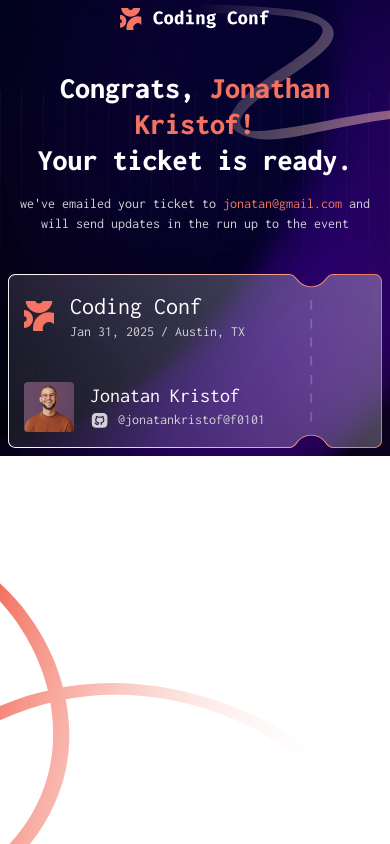
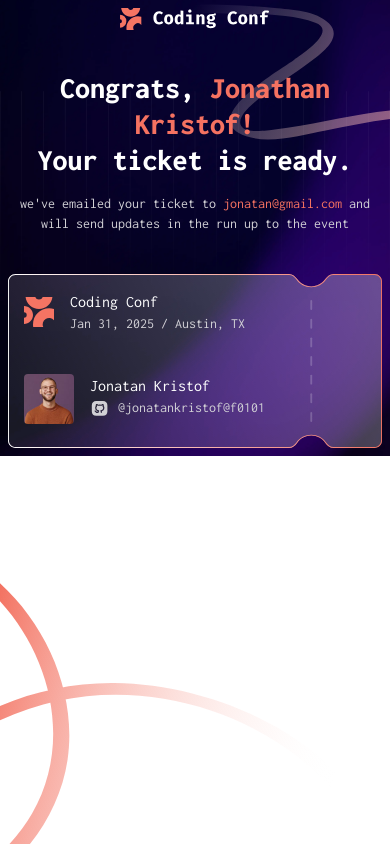
Before and after one commit to stkeys/nextjs-mini-project, a Next.js app: page /ticket in a window 390 px wide. Built offline with nearby package versions, Linux system fonts and the light colour scheme.

Commit message:
style: adjust font responsiveness in ticket

```diff
--- a/src/app/ticket/page.tsx
+++ b/src/app/ticket/page.tsx
@@ -38,7 +38,7 @@ export default function TicketReceived(){
                   height={30}
                 />
                <div>
-                  <p className="text-2xl">Coding Conf</p>
+                  <p className="sm:text-base">Coding Conf</p>
                   <p className="text-sm text-[hsl(252,6%,83%)]">Jan 31, 2025 / Austin, TX</p>
                </div>
              </div>
@@ -55,7 +55,7 @@ export default function TicketReceived(){
                 </div>
 
                 <div>
-                  <p className="text-xl">Jonatan Kristof</p>
+                  <p className="sm:text-base">Jonatan Kristof</p>
                   <div className="flex gap-2">
                     <Image
                       src="/assets/images/icon-github.svg"
```
